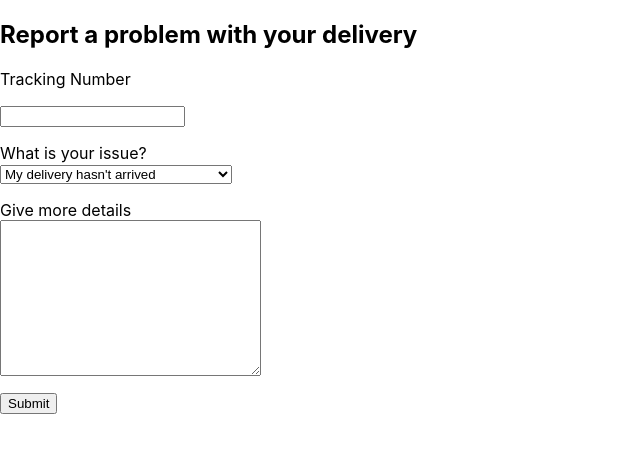
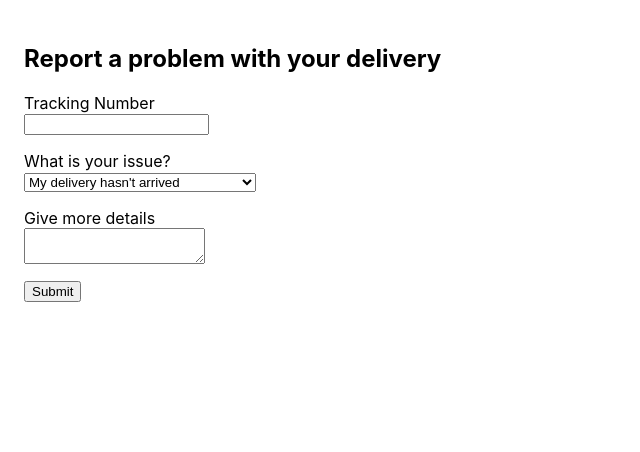
Before and after one commit to thinkful-ei27/jason-derek-redux-form-challenge, a React (Create React App) app: page / in a window 1280 px wide. Shown: the top 452 px of the page, without its empty margins (0-640 px from the left). Built offline with nearby package versions, Linux system fonts and the light colour scheme.

Commit message:
Convert input fields to Input component

```diff
--- a/src/delivery-form.js
+++ b/src/delivery-form.js
@@ -8,14 +8,25 @@ export function DeliveryForm(props) {
   return (
     <div className="delivery-form">
       <h2>Report a problem with your delivery</h2>
-      <form onSubmit={props.handleSubmit((values)=>console.log(values))}>
+      <form onSubmit={props.handleSubmit((values) => console.log(values))}>
         <div>
-          <label htmlFor="trackingNumber">Tracking Number</label>
-          <Field component={Input} validate={required} type="text" name="trackingNumber" id="trackingNumber" />
+          <Field
+            component={Input}
+            element="input"
+            label="Tracking Number"
+            validate={required}
+            type="text"
+            name="trackingNumber"
+            id="trackingNumber" />
         </div>
         <div>
-          <label htmlFor="issue">What is your issue?</label>
-          <Field component="select" validate={required} name="issue" id="issue">
+          <Field
+            component={Input}
+            element="select"
+            label="What is your issue?"
+            validate={required}
+            name="issue"
+            id="issue">
             <option value="not-delivered">My delivery hasn't arrived</option>
             <option value="wrong-item">The wrong item was delivered</option>
             <option value="missing-part">Part of my order was missing</option>
@@ -24,8 +35,12 @@ export function DeliveryForm(props) {
           </Field>
         </div>
         <div>
-          <label htmlFor="details">Give more details</label>
-          <Field component="textarea" name="details" id="details" cols="30" rows="10"></Field>
+          <Field
+            component={Input}
+            element="textarea"
+            label="Give more details"
+            name="details"
+            id="details"></Field>
         </div>
         <button type="submit">Submit</button>
       </form>
--- a/src/index.css
+++ b/src/index.css
@@ -1,11 +1,10 @@
 body {
-  margin: 0;
-  padding: 0;
   font-family: -apple-system, BlinkMacSystemFont, "Segoe UI", "Roboto", "Oxygen",
     "Ubuntu", "Cantarell", "Fira Sans", "Droid Sans", "Helvetica Neue",
     sans-serif;
   -webkit-font-smoothing: antialiased;
   -moz-osx-font-smoothing: grayscale;
+  padding: 1rem;
 }
 
 code {
```
Also changed, not shown: 1 other file (tests, documents, lock files or other folders).
